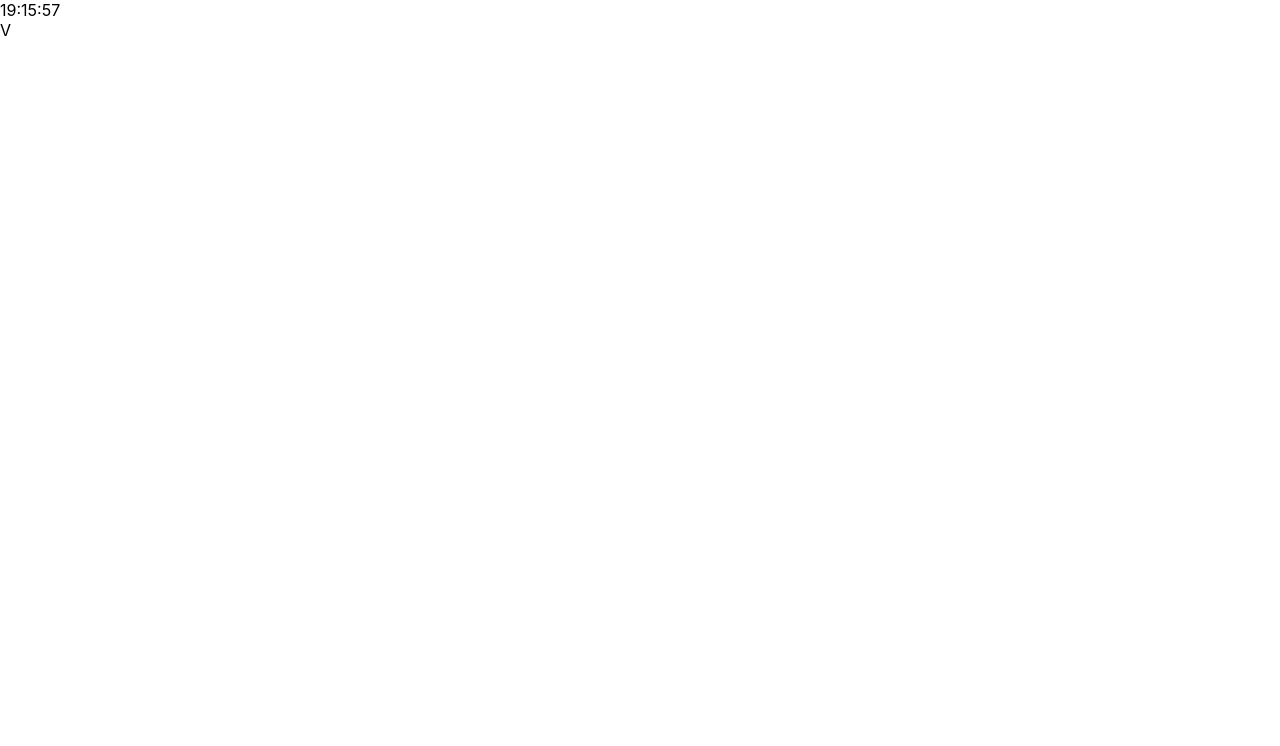
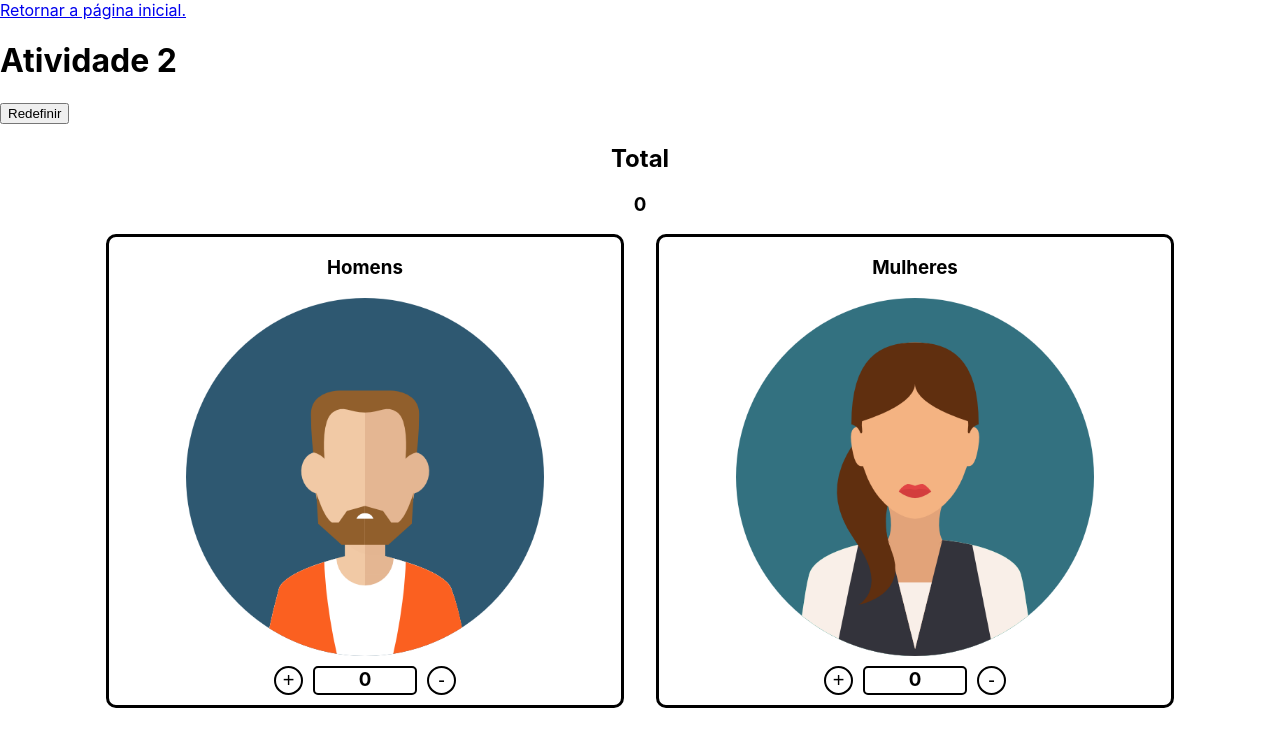
Before and after one commit to Jofuschiani/Atividades-React-Lab-Eng-Soft-Fatec, a React (Create React App) app: page /semana02 in a window 1280 px wide. Shown: the top 746 px of the page. Built offline with nearby package versions, Linux system fonts and the light colour scheme.

Commit message:
Atualizando Rotas

```diff
--- a/package.json
+++ b/package.json
@@ -8,6 +8,7 @@
     "@testing-library/user-event": "^13.5.0",
     "react": "^18.2.0",
     "react-dom": "^18.2.0",
+    "react-router-dom": "^6.23.0",
     "react-scripts": "5.0.1",
     "web-vitals": "^2.1.4"
   },
--- a/src/App.js
+++ b/src/App.js
@@ -1,25 +1,20 @@
-import logo from './logo.svg';
-import './App.css';
+import {BrowserRouter, Route, Routes } from 'react-router-dom'
 
+import Home from "./Home/Home";
+import Semana01 from "./semana01/Atv01";
+import Semana02 from "./semana02/Atv02";
 function App() {
   return (
-    <div className="App">
-      <header className="App-header">
-        <img src={logo} className="App-logo" alt="logo" />
-        <p>
-          Edit <code>src/App.js</code> and save to reload.
-        </p>
-        <a
-          className="App-link"
-          href="https://reactjs.org"
-          target="_blank"
-          rel="noopener noreferrer"
-        >
-          Learn React
-        </a>
-      </header>
-    </div>
+      <BrowserRouter>
+      <Routes>
+          <Route path="/" element={<Home/>} />
+          <Route path="/semana01" element={<Semana01/>} />
+          <Route path="/semana02" element={<Semana02/>} />
+      </Routes>
+      </BrowserRouter>
+
   );
+
 }
 
 export default App;
--- a/src/Home/home.js
+++ b/src/Home/home.js
@@ -3,20 +3,20 @@ import { Link } from "react-router-dom";
 
 const Home = () => {
   return (
-    <div>
+    <>
       <h1>Página Inicial</h1>
       <nav>
         <ul>
           <li>
-            <Link to="/Atividade1">Atividade 01</Link>
+            <Link to="/semana01">Atividade S01</Link>
           </li>
           <li>
-            <Link to="/Atividade2">Atividade 02</Link>
+            <Link to="/semana02">Atividade S02</Link>
           </li>
         </ul>
       </nav>
-    </div>
+    </>
   );
-};
+}
 
 export default Home;
--- a/src/index.js
+++ b/src/index.js
@@ -3,15 +3,11 @@ import ReactDOM from 'react-dom/client';
 import './index.css';
 import App from './App';
 import reportWebVitals from './reportWebVitals';
-import Letreiro from './semana01/Letreiro';
-import Relogio from './semana01/Relogio';
 
 const root = ReactDOM.createRoot(document.getElementById('root'));
 root.render(
   <React.StrictMode>
-    {/* <App /> */}
-    <Relogio />
-    <Letreiro />
+    <App />
   </React.StrictMode>
 );
 
--- /dev/null
+++ b/src/semana01/Atv01.js
@@ -0,0 +1,16 @@
+import Relogio from './Relogio';
+import Letreiro from './Letreiro';
+import { Link } from "react-router-dom";
+
+export default function Atv01() {
+    return (
+        <>
+            <h1> Atividade 01</h1>
+            <Relogio />
+            <Letreiro />
+            <br />
+            <Link to="/">Retornar a página inicial.</Link>
+
+        </>
+    );
+}
--- /dev/null
+++ b/src/semana02/Atv02.css
@@ -0,0 +1,8 @@
+.person {
+    display: flex;
+    align-items: center;
+    justify-content: center;
+}
+.Men{
+    margin-right: 2rem;
+}
--- /dev/null
+++ b/src/semana02/Atv02.js
@@ -0,0 +1,43 @@
+import { useState } from "react";
+import "./Atv02.css"
+import { Link } from "react-router-dom";
+import Men from "./cont/Men";
+import Women from "./cont/Woman";
+
+export default function Atv02() {
+  const [homens, setHomens] = useState(0);
+  const [mulheres, setMulheres] = useState(0);
+
+  const reset = () => {
+    setHomens(0);
+    setMulheres(0);
+  };
+  return (
+    <>
+    <Link to="/">Retornar a página inicial.</Link>
+      <div className="totalAtv02">
+        <h1>Atividade 2</h1>
+        <button className="reset" onClick={reset}>
+          Redefinir
+        </button>
+
+        <div className="Atv02">
+          <div className="total">
+            <h2>Total</h2>
+            <h3>{homens + mulheres}</h3>
+          </div>
+        </div>
+        <div className="person">
+          <div className="Men">
+            <Men count={homens} setCount={setHomens} />
+          </div>
+          <div className="Women">
+            <Women count={mulheres} setCount={setMulheres} />
+          </div>
+        </div>
+      </div>
+    </>
+  );
+}
+
+//Código desenvolvido com auxílio do aluno Carlos Alfredo e José Victor
```
Also changed, not shown: src/semana02/atv2.css (deleted, +0 -8 lines), src/semana02/atv2.js (deleted, +0 -43 lines), 2 other files (tests, documents, lock files or other folders).
